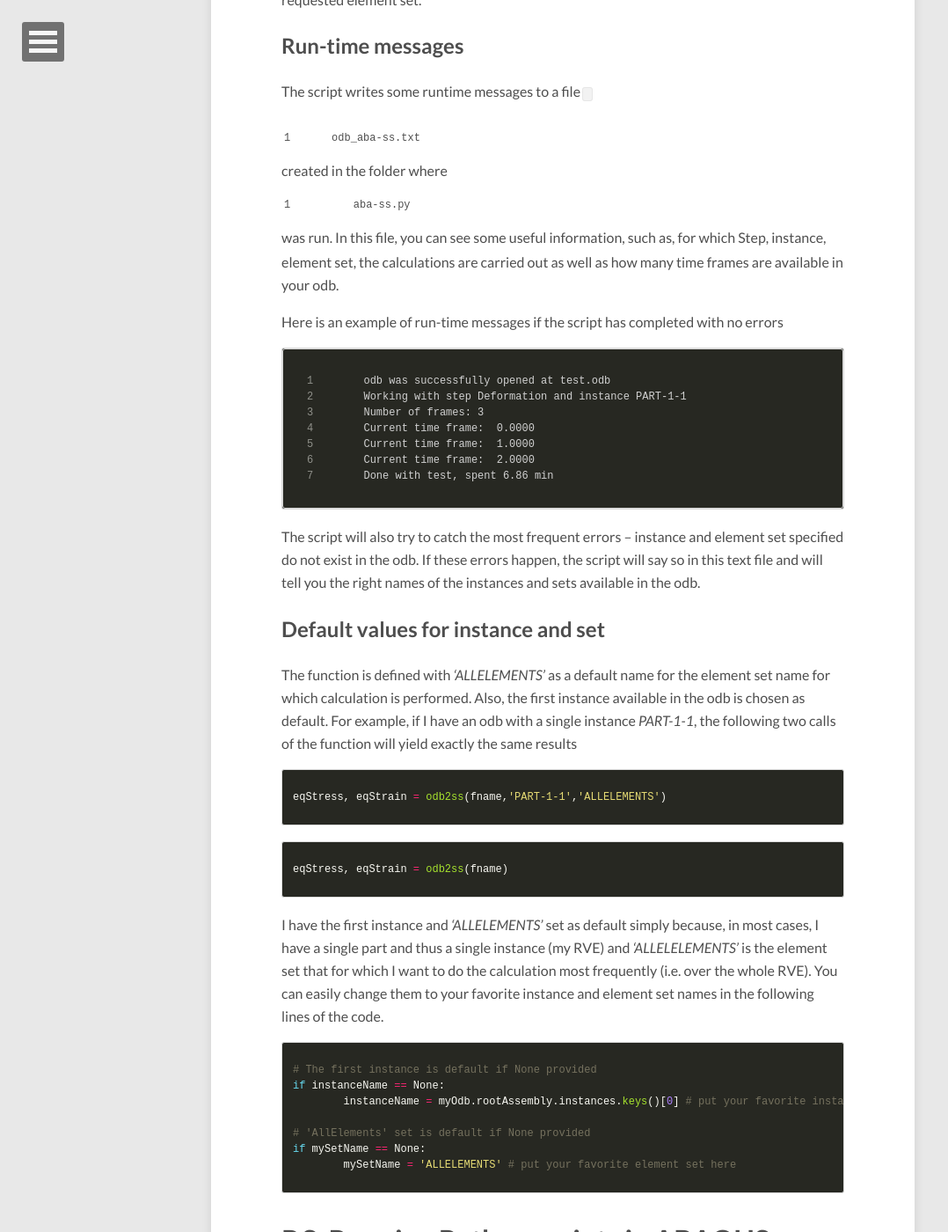
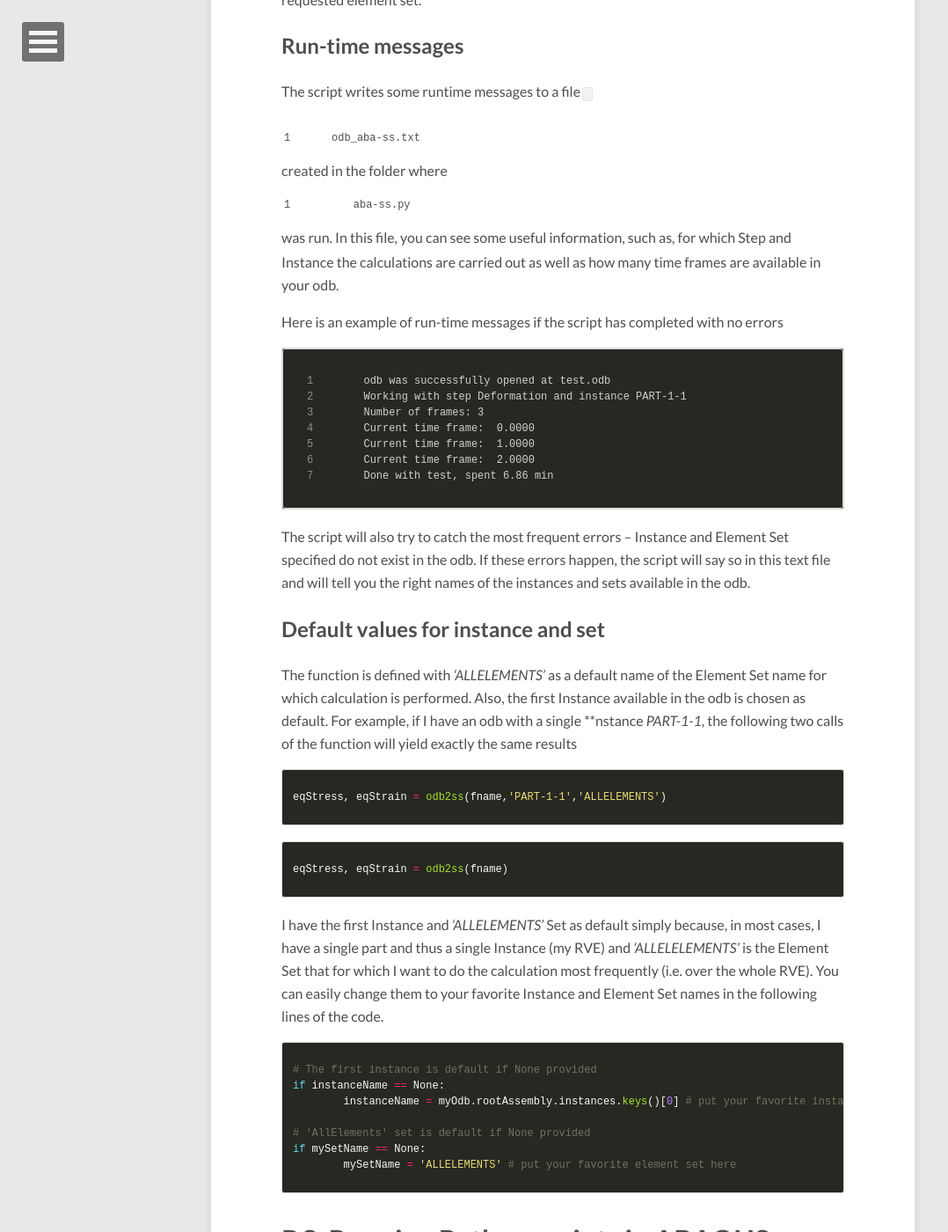
Before and after one commit to latmarat/blog, a Jekyll site: the page built from _posts/2016-05-14-aba-ss.md, in a window 1280 px wide and 1400 px high, scrolled down 5019 px. Shown: the whole window at 88% size, without its empty margins (0-1078 px from the left). Built offline with Jekyll 4.4.1, drawn with Linux system fonts in a browser that asks for light colours; nearby versions of some CDN libraries; formulas are drawn with MathJax 3; some of the changed text lies outside the part shown.

Commit message:
Minor fixes

````diff
--- a/_posts/2016-05-14-aba-ss.md
+++ b/_posts/2016-05-14-aba-ss.md
@@ -56,7 +56,7 @@ eqStress, eqStrain = odb2ss(fname,instanceName,setName)
 
 {% endhighlight %}
 
-where `fname` is the file name of the output database (without extension), `instanceName` is the instance name of your part of interest (e.g. _'PART-1-1'_), and `setName` is the name of the element set that contains the region for which calculations shall be done.
+where `fname` is the file name of the output database (without extension), `instanceName` is the Instance name of your part of interest (e.g. _'PART-1-1'_), and `setName` is the name of the Element Set that contains the region for which calculations shall be done.
 
 As a result of this function call, you will have equivalent stress and strain stored in variables `eqStress` and `eqStrain`. You can plot them immediately in Python if you have [`matplotlib`](http://matplotlib.org/) module installed or just save the data to a text file and plot it using your favorite software. To save the data to a text file, add the following line to the script.
 
@@ -93,7 +93,7 @@ for i,f in enumerate(odbFiles):
 
 # Some caveats and features
 
-Here are a couple of useful things to know about `odb2ss` function
+Here are a couple of useful things to know about `odb2ss` function.
 
 ## Stress and strain measures
 
@@ -126,7 +126,7 @@ Similarly, you can access any other tensor or scalar field data from the odb for
 
 ## Run-time messages
 
-The script writes some runtime messages to a file `odb_aba-ss.txt` created in the folder where `aba-ss.py` was run. In this file, you can see some useful information, such as, for which Step, instance, element set, the calculations are carried out as well as how many time frames  are available in your odb.
+The script writes some runtime messages to a file `odb_aba-ss.txt` created in the folder where `aba-ss.py` was run. In this file, you can see some useful information, such as, for which Step and  Instance the calculations are carried out as well as how many time frames are available in your odb.
 
 Here is an example of run-time messages if the script has completed with no errors
 
@@ -140,11 +140,11 @@ Current time frame:  2.0000
 Done with test, spent 6.86 min
 ```
 
-The script will also try to catch the most frequent errors -- instance and element set specified do not exist in the odb. If these errors happen, the script will say so in this text file and will tell you the right names of the instances and sets available in the odb.
+The script will also try to catch the most frequent errors -- Instance and Element Set specified do not exist in the odb. If these errors happen, the script will say so in this text file and will tell you the right names of the instances and sets available in the odb.
 
 ## Default values for instance and set
 
-The function is defined with _'ALLELEMENTS'_ as a default name for the element set name for which calculation is performed. Also, the first instance available in the odb is chosen as default. For example, if I have an odb with a single instance _PART-1-1_, the following two calls of the function will yield  exactly the same results
+The function is defined with _'ALLELEMENTS'_ as a default name of the Element Set name for which calculation is performed. Also, the first Instance available in the odb is chosen as default. For example, if I have an odb with a single **nstance _PART-1-1_, the following two calls of the function will yield exactly the same results
 
 {% highlight Python %}
 
@@ -156,7 +156,7 @@ eqStress, eqStrain = odb2ss(fname,'PART-1-1','ALLELEMENTS')
 eqStress, eqStrain = odb2ss(fname)
 {% endhighlight %}
 
-I have the first instance and _'ALLELEMENTS'_ set as default simply because, in most cases, I have a single part and thus a single instance (my RVE) and _'ALLELELEMENTS'_ is the element set that for which I want to do the calculation most frequently (i.e. over the whole RVE). You can easily change them to your favorite instance and element set names in the following lines of the code.
+I have the first Instance and _'ALLELEMENTS'_ Set as default simply because, in most cases, I have a single part and thus a single Instance (my RVE) and _'ALLELELEMENTS'_ is the Element Set that for which I want to do the calculation most frequently (i.e. over the whole RVE). You can easily change them to your favorite Instance and Element Set names in the following lines of the code.
 
 {% highlight Python %}
 
````
Also changed, not shown: other parts of _posts/2016-05-14-aba-ss.md (+3 -3 lines).
